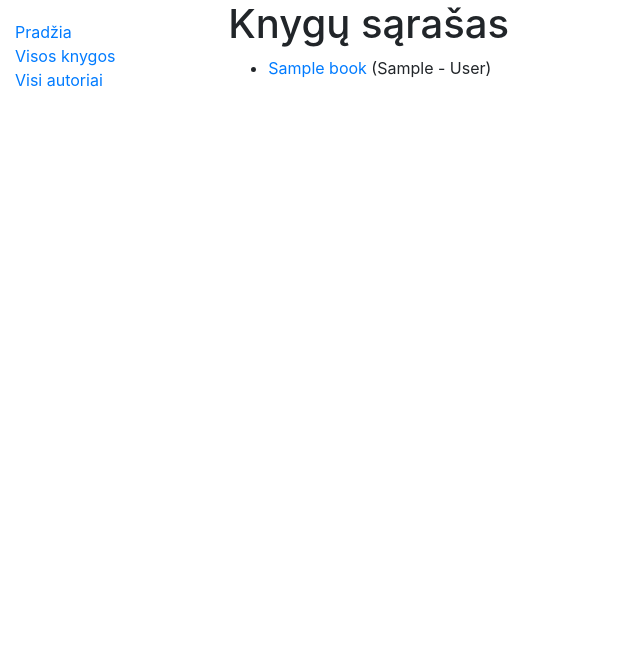
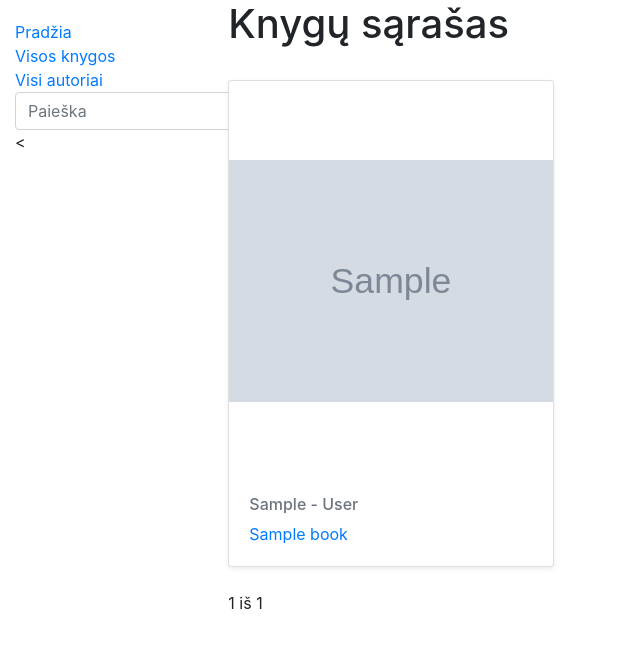
Before and after one commit to M0de5t/CA_Django, a Django app: page /library/books/ in a window 1280 px wide. Shown: the top 648 px of the page, without its empty margins (0-640 px from the left). Run offline with Django 4.2, Linux system fonts and the light colour scheme; tables that the repository leaves empty hold one stand-in row (values such as "Sample post"); grey boxes marked "Sample" are stand-in pictures; some libraries are stand-ins or nearby versions.

Commit message:
puslapiavimas, paieska,nuotraukos

```diff
--- a/library/models.py
+++ b/library/models.py
@@ -1,5 +1,6 @@
 from django.db import models
 import uuid
+from django_resized import ResizedImageField
 
 class Genre(models.Model):
     genre_id = models.AutoField(primary_key=True)
@@ -13,6 +14,7 @@ class Author(models.Model):
     author_id= models.AutoField(primary_key=True)
     first_name = models.CharField("First name", max_length=100)
     last_name = models.CharField("Last name", max_length=100)
+    description = models.TextField('Description', max_length=2000, default='')
 
     class Meta:
         ordering = ["last_name", "first_name"]
@@ -35,7 +37,7 @@ class Book(models.Model):
         help_text='ISBN nr.: <a href="https://www.isbn-international.org/content/what-isbn">ISBN kodas</a>')
 
     genre = models.ManyToManyField(Genre, help_text="Enter books genre:")
-
+    cover=ResizedImageField('Viršelis',size=[300,400],upload_to='covers',null=True)
     def __str__(self):
         return self.title
 
--- a/library/static/css/styles.css
+++ b/library/static/css/styles.css
@@ -3,3 +3,12 @@
     padding: 0;
     list-style: none;
 }
+.book-cover {
+    width:200 px;
+    height: 400px;
+    object-fit: contain;
+}
+
+.box {
+inline-size: 300px;
+overflow-wrap: break-word; }
--- a/library/templates/base.html
+++ b/library/templates/base.html
@@ -20,6 +20,11 @@
 							<li><a href="{% url 'index' %}">Pradžia</a></li>
 							<li><a href="{% url 'books' %}">Visos knygos</a></li>
 							<li><a href="{% url 'authors' %}">Visi autoriai</a></li>
+							<li>
+								<form action="{% url 'search' %}" method="get" class="form-inline my-2 my-md-0">
+									<input name="query" class="form-control" type="text" placeholder="Paieška">
+								</form>
+<							</li>
 						</ul>
 					{% endblock %}
 				</div>
--- a/library/templates/book_detail.html
+++ b/library/templates/book_detail.html
@@ -1,6 +1,12 @@
 {% extends "base.html" %}
 
 {% block content %}
+{%load static%}
+ {% if book.cover %}
+              <img src="{{ book.cover.url }}" style="margin:20px"  class=" book-cover card-img-top" alt="...">
+            {% else %}
+              <img src="{% static 'media/covers/no-image.png' %}" style="margin:20px" class="book-cover">
+            {% endif %}
   <h1>{{ book.title }}</h1>
 
   <p><strong>Autorius:</strong> <a href="{% url 'author' book.author.pk %}">{{ book.author }}</a></p>
--- a/library/templates/book_list.html
+++ b/library/templates/book_list.html
@@ -1,18 +1,47 @@
 {% extends "base.html" %}
 
 {% block content %}
-  <h1>Knygų sąrašas</h1>
+{% load static %}
+    <h1>Knygų sąrašas</h1></br>
     {% if object_list %}
-  <ul>
+    <div class="row">
       {% for book in object_list %}
-      <li>
-        <a href="{{ book.book_id }}">{{ book.title }}</a> ({{book.author}})
-      </li>
+        <div class="col-md-4 d-flex align-items-stretch">
+          <div class="card mb-4 shadow-sm">
+            {% if book.cover %}
+              <img src="{{ book.cover.url }}" class="card-img-top book-cover" alt="...">
+            {% else %}
+              <img src="{% static 'media/covers/no-image.png' %}" class="book cover card-img-top ">
+            {% endif %}
+            <div class="card-body">
+              <h6 class="card-subtitle mb-2 text-muted">{{ book.author }}</h6>
+              <p class="card-text"><a href="{{ book.book_id }}">{{ book.title }}</a></p>
+            </div>
+          </div>
+        </div>
       {% endfor %}
-  </ul>
+    </div>
     {% else %}
       <p>Bibliotekoje knygų nėra.</p>
     {% endif %}
 
-  {{ duomenys }}
+  <div class="pagination">
+    <span class="step-links">
+        {% if page_obj.has_previous %}
+            <a href="?page=1">&laquo; pirmas</a>
+            <a href="?page={{ page_obj.previous_page_number }}">atgal</a>
+        {% endif %}
+
+        <span class="current">
+            {{ page_obj.number }} iš {{ page_obj.paginator.num_pages }}
+        </span>
+
+        {% if page_obj.has_next %}
+            <a href="?page={{ page_obj.next_page_number }}">pirmyn</a>
+            <a href="?page={{ page_obj.paginator.num_pages }}">paskutinis &raquo;</a>
+        {% endif %}
+    </span>
+</div>
+
+
 {% endblock %}
--- a/library/urls.py
+++ b/library/urls.py
@@ -8,4 +8,5 @@ urlpatterns = [
     path('authors/<int:author_id>', views.author, name='author'),
     path('books/', views.BookListView.as_view(), name='books'),
     path('books/<int:pk>', views.BookDetailView.as_view(), name='book-detail'),
+    path('search/', views.search, name='search'),
 ]
--- a/library/views.py
+++ b/library/views.py
@@ -1,7 +1,19 @@
 from django.shortcuts import render, get_object_or_404
 from .models import Genre, Author, Book, BookInstance
 from django.views import generic
+from django.core.paginator import Paginator
+from django.db.models import Q
 
+
+class BookListView(generic.ListView):
+    model = Book
+    paginate_by = 2
+    template_name = "book_list.html"
+
+
+class BookDetailView(generic.DetailView):
+    model = Book
+    template_name = 'book_detail.html'
 
 def index(request):
     book_count = Book.objects.all().count()
@@ -21,8 +33,13 @@ def index(request):
 
 
 def authors(request):
-    authors = Author.objects.all()
-    return render(request, 'authors.html', {'authors': authors})
+    paginator = Paginator(Author.objects.all(), 2)
+    page_number = request.GET.get('page')
+    paged_authors = paginator.get_page(page_number)
+    context = {
+        'authors': paged_authors
+    }
+    return render(request, 'authors.html', context=context)
 
 
 def author(request, author_id):
@@ -30,11 +47,13 @@ def author(request, author_id):
     return render(request, 'author.html', {'author': single_author})
 
 
-class BookListView(generic.ListView):
-    model = Book
-    template_name = "book_list.html"
-
-
-class BookDetailView(generic.DetailView):
-    model = Book
-    template_name = 'book_detail.html'
+def search(request):
+    """
+    paprasta paieška. query ima informaciją iš paieškos laukelio,
+    search_results prafiltruoja pagal įvestą tekstą knygų pavadinimus ir aprašymus.
+    Icontains nuo contains skiriasi tuo, kad icontains ignoruoja ar raidės
+    didžiosios/mažosios.
+    """
+    query = request.GET.get('query')
+    search_results = Book.objects.filter(Q(title__icontains=query) | Q(description__icontains=query))
+    return render(request, 'search.html', {'books': search_results, 'query': query})
--- a/mysite/settings.py
+++ b/mysite/settings.py
@@ -132,3 +132,7 @@ DEFAULT_AUTO_FIELD = 'django.db.models.BigAutoField'
 
 STATIC_URL = '/static/'
 STATIC_ROOT = os.path.join(BASE_DIR, 'static')
+
+# media folder settings
+MEDIA_URL = '/media/'
+MEDIA_ROOT = os.path.join(BASE_DIR, 'library/static/media')
--- a/mysite/urls.py
+++ b/mysite/urls.py
@@ -17,8 +17,11 @@ from django.contrib import admin
 from django.urls import path, include
 from django.conf import settings
 from django.conf.urls.static import static
+from django.views.generic.base import  RedirectView
 
 urlpatterns = [
+    path('library/', include('library.urls')),
     path('admin/', admin.site.urls),
-    path('library/', include('library.urls')),
-] + static(settings.STATIC_URL, document_root=settings.STATIC_ROOT)
+    path('', RedirectView.as_view(url='library/', permanent=True)),
+] + (static(settings.STATIC_URL, document_root=settings.STATIC_ROOT) +
+    static(settings.MEDIA_URL, document_root=settings.MEDIA_ROOT))
```
Also changed, not shown: library/templates/authors.html (+22 -0 lines), library/templates/search.html (added, +18 -0 lines), library/static/media/covers/57bb66cb4895565d755910654a6b0c80.jpeg (added), library/static/media/covers/57bb66cb4895565d755910654a6b0c80_HMy5ULV.jpeg (added), library/static/media/covers/no-image.png (added), library/utils.py (added). Lines whose indentation alone changed are shown as unchanged.
